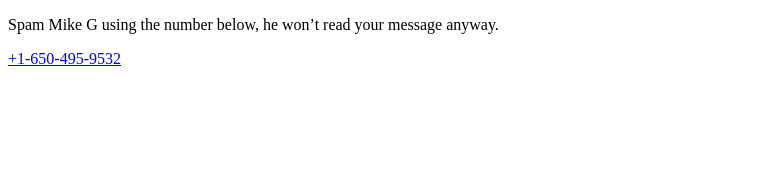
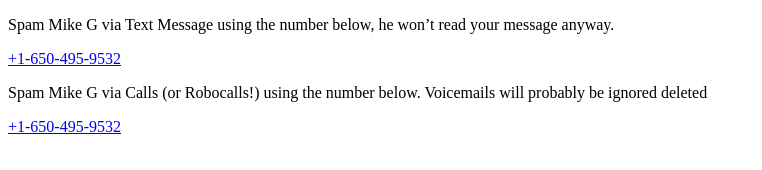
Before and after one commit to mikegofficial/test, a plain HTML site: page index.html in a window 1280 px wide. Shown: the whole page, without its empty margins (0-762 px from the left). Drawn offline with Linux system fonts and the light colour scheme.

Commit message:
Update index.html

```diff
--- a/index.html
+++ b/index.html
@@ -11,12 +11,19 @@
 
 <body>
 	<p>
-		Spam Mike G using the number below, he won’t read your message anyway.
+		Spam Mike G via Text Message using the number below, he won’t read your message anyway.
 	</p>
 
 	<a href="sms:+16504959532">
 		+1-650-495-9532
 	</a>
+
+	<p>
+		Spam Mike G via Calls (or Robocalls!) using the number below.  Voicemails will probably be ignored deleted
+	</p>
+	<a href="tel:+16504959532">
+		+1-650-495-9532
+	</a>
 </body>
 
 </html>
```
